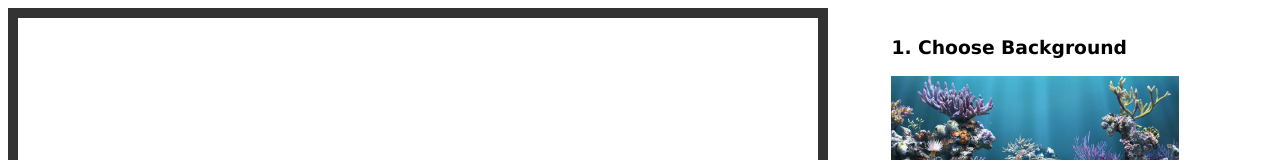
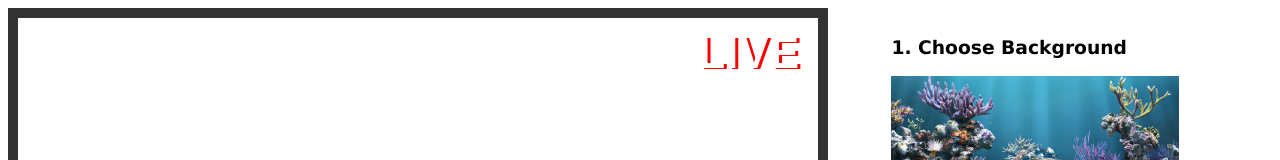
Before and after one commit to haimich/photobooth, a website: page static/index.html in a window 1280 px wide. Shown: the top 160 px of the page. Drawn offline with Linux system fonts and the light colour scheme.

Commit message:
added live text

```diff
--- a/static/css/style.css
+++ b/static/css/style.css
@@ -11,6 +11,20 @@ main {
   border: 10px #333 solid;
   width: 800px;
   height: 599px;
+  position: relative;
+}
+
+#live {
+  position: absolute;
+  z-index: 1;
+  color: #FFF;
+  font-weight: 600;
+  font-family: Arial;
+  font-size: 33pt;
+  right: 18px;
+  top: 10px;
+  text-shadow: 3px 1px #F00;
+  letter-spacing: 1px;
 }
 
 aside {
--- a/static/index.html
+++ b/static/index.html
@@ -15,6 +15,7 @@
 
   <div id="container">
     <main>
+      <span id="live">LIVE</span>
       <canvas id="chromaCanvas" width="800" height="600"></canvas>
     </main>
 
```
